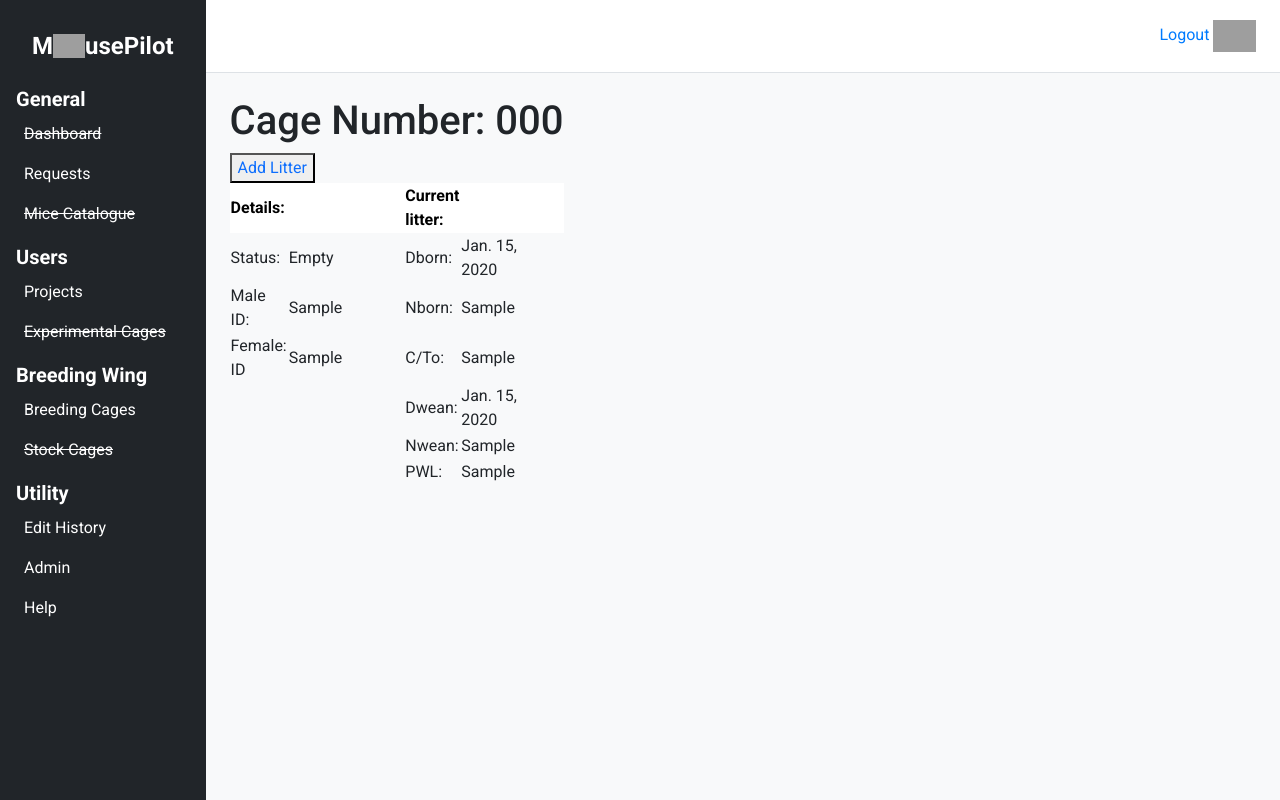
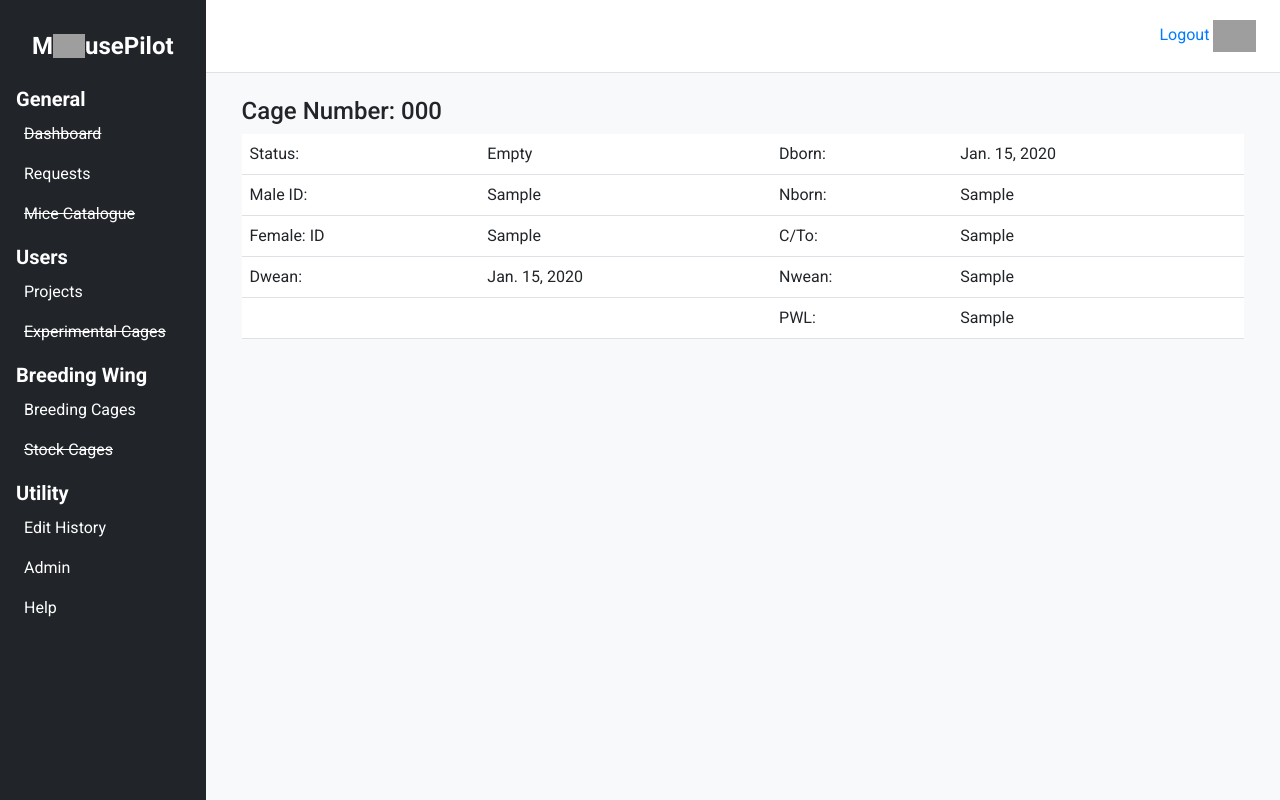
Before and after one commit to GeoffreyBush/mouse_pilot_postgresql, a Django app: a page that uses website/templates/breeding_wing/breeding_wing_view_cage.html in a window 1280 px wide. Run offline with Django 4.2, Linux system fonts and the light colour scheme; a user stored in the database is signed in; tables that the repository leaves empty hold one stand-in row (values such as "Sample post"); parts of the project's set-up code (start-up, migrations or seed data) failed here and were passed over; some libraries are stand-ins or nearby versions; grey boxes are pictures that could not be loaded.

Commit message:
Restyle view individual breeding cage

```diff
--- a/website/templates/breeding_wing/breeding_wing_view_cage.html
+++ b/website/templates/breeding_wing/breeding_wing_view_cage.html
@@ -2,87 +2,43 @@
 {% block title %}Breeding Wing View Cage{% endblock %}
 {% block content %}
 
-<!-- The Modal (mouse information popup)-->
-<div id="myModal" class="modal">
-  <!-- Modal content -->
-  <div id="mouse-information-pop-up">
-    <span id="modal-span" class="close">&times;</span>
+<div class="container">
+  <div class="d-flex align-items-center justify-content-start overflow-auto">
+    <h1 class="h4">Cage Number: {{ mycage.box_no }}</h1>
   </div>
-</div>
-<!-- Main content -->
-<!-- dropdown-content -->
-<div class="projects-container">
-  <div class="projects-header" style="justify-content: flex-start; overflow-y: auto;">
-    <h1 class="project-header-text">Cage Number: {{ mycage.box_no }}</h1>
-    <button class="menu-button menu-button-text" style="margin-left: auto; margin-right: 10px;">
-      <a href="{% url 'breeding_wing_add_litter' %}" style="text-decoration: none; white-space: nowrap;">
-          Add Litter
-      </a>
-  </button>
-  </div>
-  <table class="main-table">
-    <tr>
-      <thead>
-        <tr>
-          <th style="width: 10%; background-color: white; color: black; text-align: left">Details:</th>
-          <th style="width: 10%; background-color: white"></th>
-          <th style="width: 30%; background-color: white"></th>
-          <th style="width: 10%; background-color: white; color: black; text-align: left">Current litter:</th>
-          <th style="width: 20%; background-color: white"></th>
-          <th style="width: 20%; background-color: white"></th>
-        </tr>
-      </thead>
+  <table class="table">
     <tbody>
       <tr>
-          <td style="width: 10%; text-align: left">Status:</td>
-          <td style="width: 10%; text-align: left">{{ mycage.status }}</td>
-          <td style="width: 30%"></td>
-          <td style="width: 10%; text-align: left">Dborn:</td>
-          <td style="width: 20%; text-align: left">{{ mycage.date_born }}</td>
-          <td style="width: 20%"></td>
+        <td>Status:</td>
+        <td>{{ mycage.status }}</td>
+        <td>Dborn:</td>
+        <td>{{ mycage.date_born }}</td>
       </tr>
       <tr>
-          <td style="width: 10%; text-align: left">Male ID:</td>
-          <td style="width: 10%; text-align: left">{{ mycage.father }}</td>
-          <td style="width: 30%"></td>
-          <td style="width: 10%; text-align: left">Nborn:</td>
-          <td style="width: 20%; text-align: left">{{ mycage.number_born }}</td>
-          <td style="width: 20%"></td>
+        <td>Male ID:</td>
+        <td>{{ mycage.father }}</td>
+        <td>Nborn:</td>
+        <td>{{ mycage.number_born }}</td>
       </tr>
       <tr>
-          <td style="width: 10%; text-align: left">Female: ID</td>
-          <td style="width: 10%; text-align: left">{{ mycage.mother }}</td>
-          <td style="width: 30%"></td>
-          <td style="width: 10%; text-align: left">C/To:</td>
-          <td style="width: 20%; text-align: left">{{ mycage.cull_to }}</td>
-          <td style="width: 20%"></td>
+        <td>Female: ID</td>
+        <td>{{ mycage.mother }}</td>
+        <td>C/To:</td>
+        <td>{{ mycage.cull_to }}</td>
       </tr>
       <tr>
-          <td style="width: 10%"></td>
-          <td style="width: 10%"></td>
-          <td style="width: 30%"></td>
-          <td style="width: 10%; text-align: left">Dwean:</td>
-          <td style="width: 20%; text-align: left">{{ mycage.date_wean }}</td>
-          <td style="width: 20%"></td>
+        <td>Dwean:</td>
+        <td>{{ mycage.date_wean }}</td>
+        <td>Nwean:</td>
+        <td>{{ mycage.number_wean }}</td>
       </tr>
       <tr>
-          <td style="width: 10%"></td>
-          <td style="width: 10%"></td>
-          <td style="width: 30%"></td>
-          <td style="width: 10%; text-align: left">Nwean:</td>
-          <td style="width: 20%; text-align: left">{{ mycage.number_wean }}</td>
-          <td style="width: 20%"></td>
-        </tr>
-        <tr>
-          <td style="width: 10%"></td>
-          <td style="width: 10%"></td>
-          <td style="width: 30%"></td>
-          <td style="width: 10%; text-align: left">PWL:</td>
-          <td style="width: 20%; text-align: left">{{ mycage.pwl }}</td>
-          <td style="width: 20%"></td>
+        <td></td>
+        <td></td>
+        <td>PWL:</td>
+        <td>{{ mycage.pwl }}</td>
       </tr>
     <tbody>
-    </tr>
   </table>
 </div>
 <script src="{% static 'show_project.js' %}"></script>
```
Also changed, not shown: website/templates/breeding_wing/create_breeding_pair.html (+18 -12 lines). Lines whose indentation alone changed are shown as unchanged.
